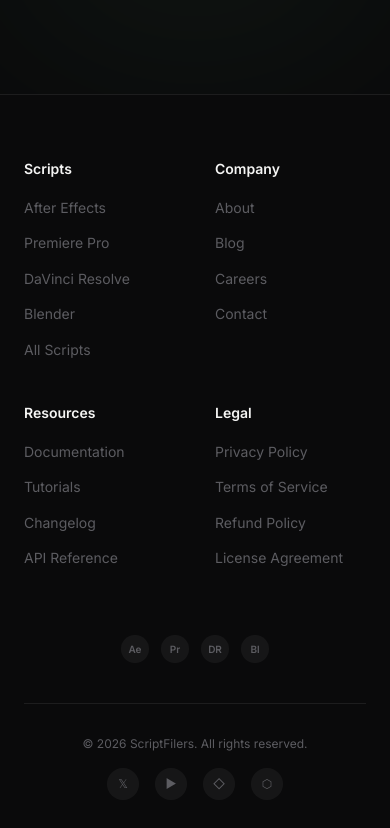
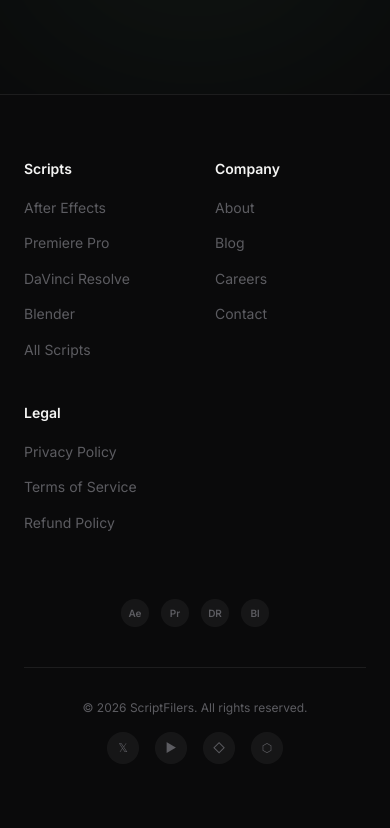
Before and after one commit to shubhankarsahu09/ScriptFilers, a React (Vite) app: page / in a window 390 px wide. Shown: the part 9206-10034 px from the top of the page. Built offline with nearby package versions, Linux system fonts and the light colour scheme; no server answers.

Commit message:
chore: remove Resources section and License Agreement from footer

```diff
--- a/src/components/Footer.tsx
+++ b/src/components/Footer.tsx
@@ -5,8 +5,7 @@
 const FOOTER_LINKS = {
   Scripts: ['After Effects', 'Premiere Pro', 'DaVinci Resolve', 'Blender', 'All Scripts'],
   Company: ['About', 'Blog', 'Careers', 'Contact'],
-  Resources: ['Documentation', 'Tutorials', 'Changelog', 'API Reference'],
-  Legal: ['Privacy Policy', 'Terms of Service', 'Refund Policy', 'License Agreement'],
+  Legal: ['Privacy Policy', 'Terms of Service', 'Refund Policy'],
 }
 
 const SOCIALS = [
@@ -89,7 +88,7 @@
       <footer className="bg-bg border-t border-hairline">
         <div className="max-w-[1200px] mx-auto px-6 py-16">
           {/* Link grid */}
-          <div className="grid grid-cols-2 md:grid-cols-4 gap-10 mb-16">
+          <div className="grid grid-cols-2 sm:grid-cols-3 gap-10 mb-16">
             {Object.entries(FOOTER_LINKS).map(([category, links]) => (
               <div key={category}>
                 <h4 className="text-sm font-semibold text-text-primary mb-4">{category}</h4>
```
